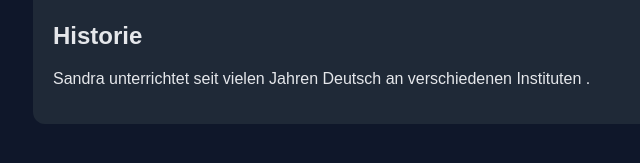
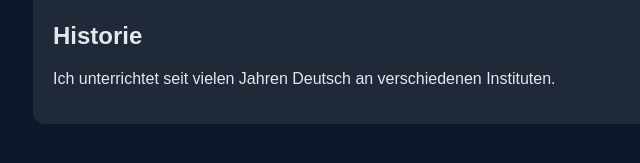
Before and after one commit to deutschtrainingWien/deutschtraining-wien, a plain HTML site: page ueber.html in a window 1280 px wide. Shown: the part 247-410 px from the top of the page, 107-747 px from the left. Drawn offline with Linux system fonts and the light colour scheme.

Commit message:
Update ueber.html

```diff
--- a/ueber.html
+++ b/ueber.html
@@ -19,8 +19,7 @@
 <div class="container">
 <div class="card">
 <h2>Historie</h2>
-<p>Sandra unterrichtet seit vielen Jahren Deutsch an verschiedenen Instituten
-.</p>
+<p>Ich unterrichtet seit vielen Jahren Deutsch an verschiedenen Instituten.</p>
 <p> <p/>
 </div>
 </div>
```
